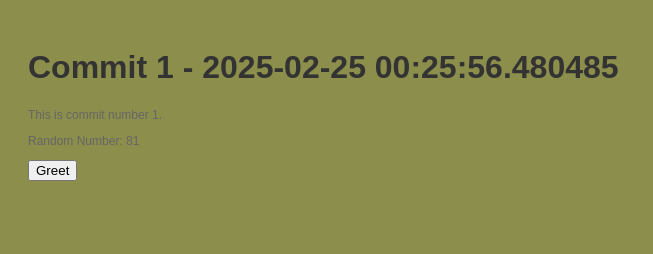
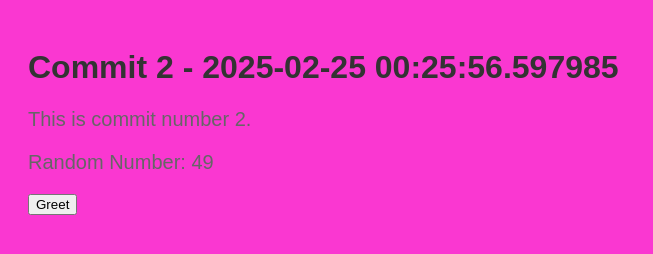
Before and after one commit to stiffs95/myrep-repo-20250225002553, a plain HTML site: page index.html in a window 1280 px wide. Shown: the whole page, without its empty margins (0-653 px from the left). Drawn offline with Linux system fonts and the light colour scheme.

Commit message:
📝 My commit 2 with HTML, CSS, and JS

```diff
--- a/index.html
+++ b/index.html
@@ -2,13 +2,13 @@
     <!DOCTYPE html>
     <html>
     <head>
-        <title>Commit 1 - 2025-02-25 00:25:56.480485</title>
+        <title>Commit 2 - 2025-02-25 00:25:56.597985</title>
         <link rel="stylesheet" href="style.css">
     </head>
     <body>
-        <h1>Commit 1 - 2025-02-25 00:25:56.480485</h1>
-        <p>This is commit number 1.</p>
-        <p>Random Number: 81</p>
+        <h1>Commit 2 - 2025-02-25 00:25:56.597985</h1>
+        <p>This is commit number 2.</p>
+        <p>Random Number: 49</p>
         <button onclick="greet()">Greet</button>
         <script src="script.js"></script>
     </body>
--- a/script.js
+++ b/script.js
@@ -2,4 +2,4 @@
     function greet() {
         alert('Hello from commit ' + commitNumber + '!');
     }
-    var commitNumber = 1;
+    var commitNumber = 2;
--- a/style.css
+++ b/style.css
@@ -1,7 +1,7 @@
 
     body {
         font-family: Arial, sans-serif;
-        background-color: #8c8e4b;
+        background-color: #fa37d1;
         padding: 20px;
     }
     h1 {
@@ -9,5 +9,5 @@
     }
     p {
         color: #666;
-        font-size: 12px;
+        font-size: 20px;
     }
```
